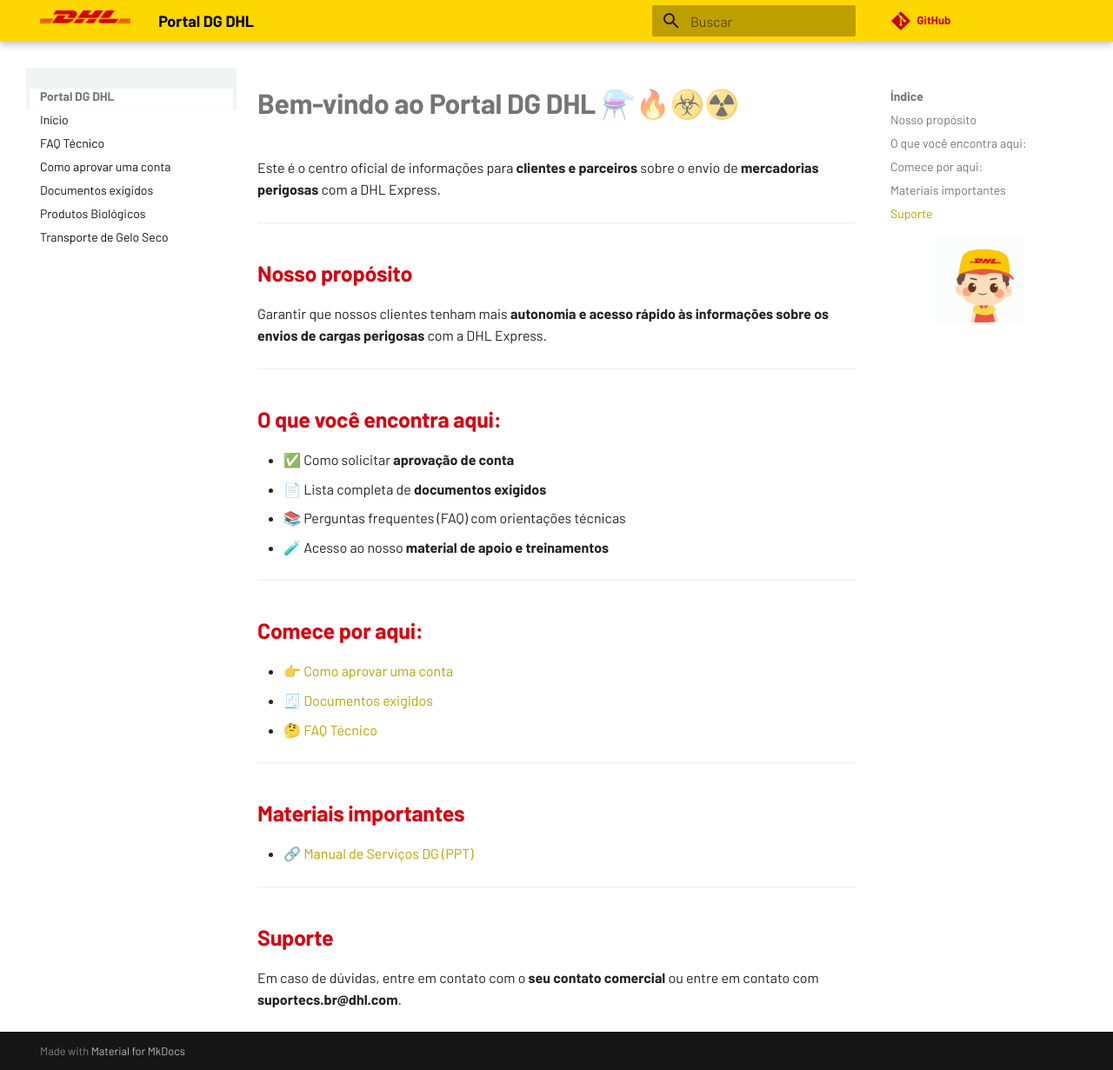
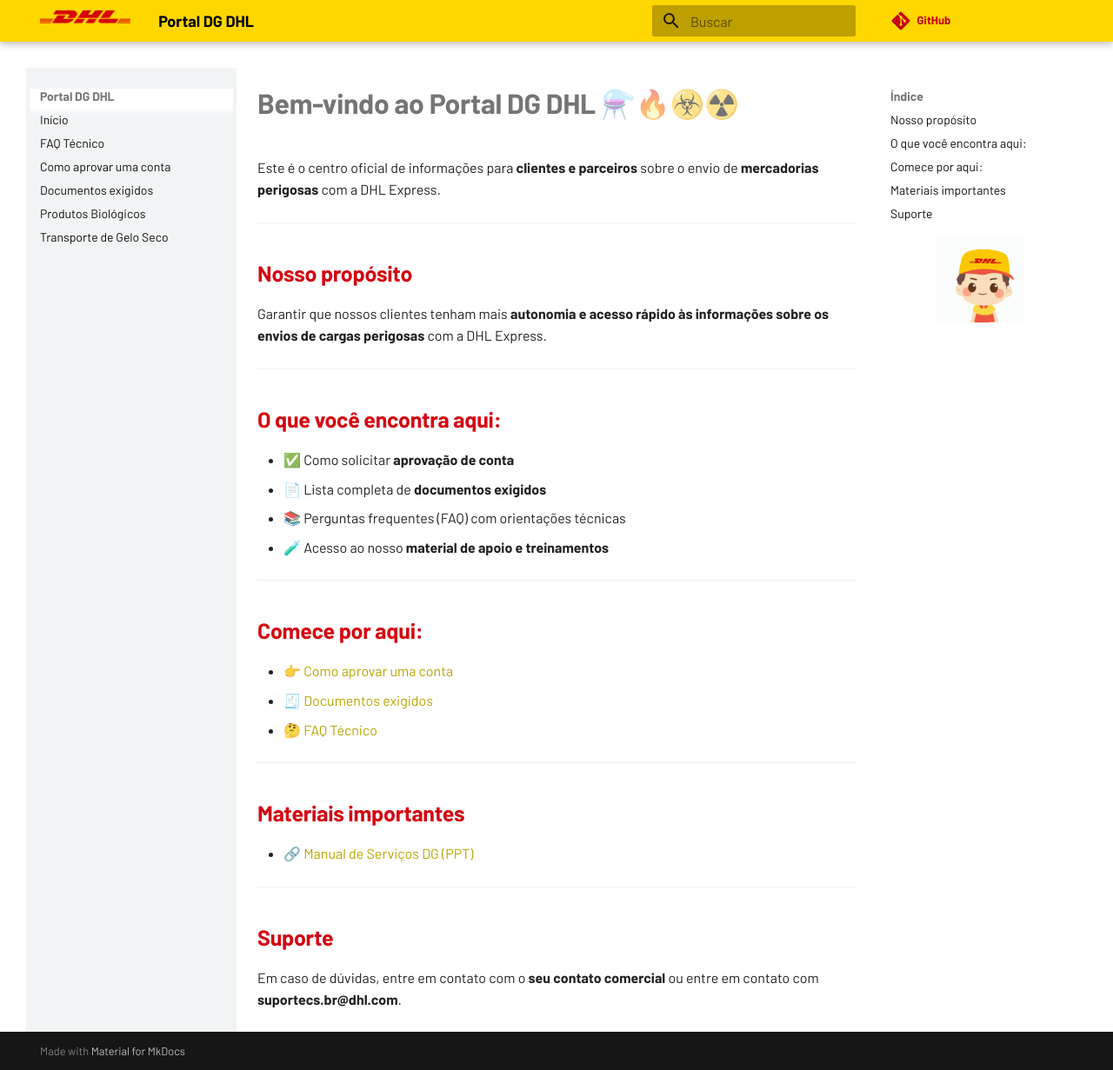
Before and after one commit to portaldangerousgoods/dpdhl, an MkDocs documentation site: the page built from docs/index.md, in a window 1280 px wide and 1231 px high. Shown: the whole window at 87% size. Built offline with MkDocs 1.6.1 and Material for MkDocs 9.7.7, drawn with Linux system fonts in a browser that asks for light colours; comment, search, counter and statistics services are not loaded.

Commit message:
Update menu-lateral.css

```diff
--- a/docs/stylesheets/menu-lateral.css
+++ b/docs/stylesheets/menu-lateral.css
@@ -1,9 +1,15 @@
-/* Aplica fundo cinza #F1F3F4 somente na navegação lateral esquerda */
+/* Deixa a lateral inteira com fundo cinza #F1F3F4 */
 .md-sidebar--primary {
   background-color: #F1F3F4;
+  height: 100%;
 }
 
-/* Cor da fonte para contraste */
-.md-sidebar--primary .md-nav__link {
+/* Remove o fundo branco do título que estava cortando */
+.md-sidebar__scrollwrap {
+  background-color: transparent;
+}
+
+/* Opcional: melhora o contraste do texto */
+.md-nav__link {
   color: #111 !important;
 }
```
